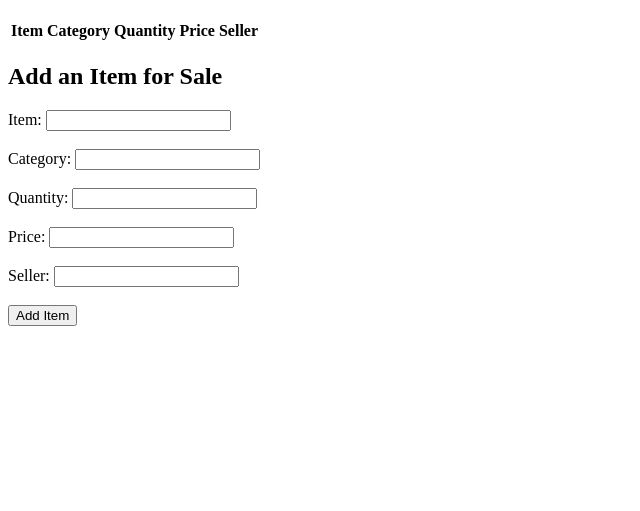
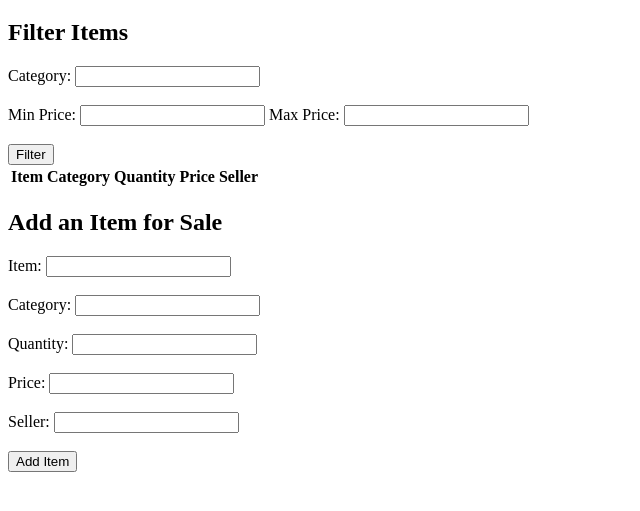
Before and after one commit to PinkiPay1488/lopa, a plain HTML site: page market.html in a window 1280 px wide. Shown: the part 61-572 px from the top of the page, without its empty margins (0-640 px from the left). Drawn offline with Linux system fonts and the light colour scheme.

Commit message:
Добавлены фильтры для товаров

```diff
--- a/market.html
+++ b/market.html
@@ -7,6 +7,40 @@
 </head>
 <body>
     <h1>Marketplace</h1>
+    <h2>Filter Items</h2>
+<label for="category-filter">Category:</label>
+<input type="text" id="category-filter"><br><br>
+
+<label for="price-min">Min Price:</label>
+<input type="number" id="price-min">
+
+<label for="price-max">Max Price:</label>
+<input type="number" id="price-max"><br><br>
+
+<button onclick="filterItems()">Filter</button>
+<script>
+    function filterItems() {
+        let categoryFilter = document.getElementById('category-filter').value.toLowerCase();
+        let priceMin = document.getElementById('price-min').value;
+        let priceMax = document.getElementById('price-max').value;
+
+        let table = document.querySelector('table');
+        let rows = table.rows;
+
+        for (let i = 1; i < rows.length; i++) {
+            let category = rows[i].cells[1].textContent.toLowerCase();
+            let price = parseFloat(rows[i].cells[3].textContent);
+
+            if ((category.includes(categoryFilter) || categoryFilter === '') &&
+                (price >= priceMin || priceMin === '') &&
+                (price <= priceMax || priceMax === '')) {
+                rows[i].style.display = '';
+            } else {
+                rows[i].style.display = 'none';
+            }
+        }
+    }
+</script>
     <table>
         <tr>
             <th>Item</th>
```
